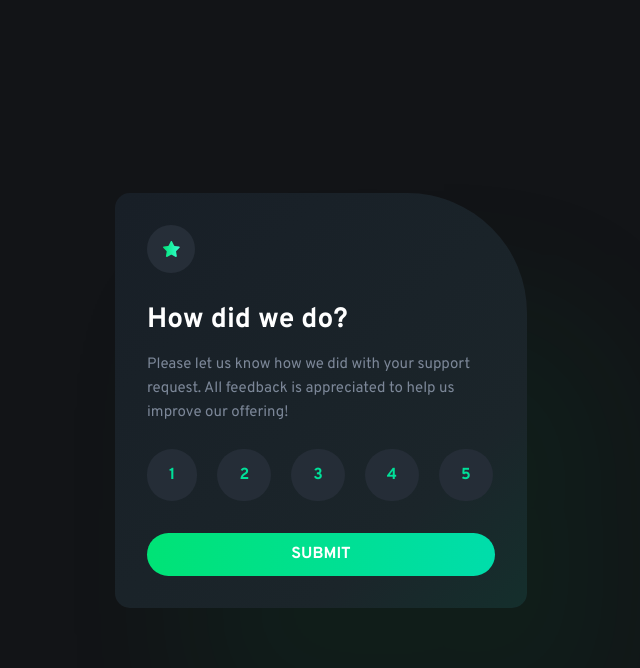
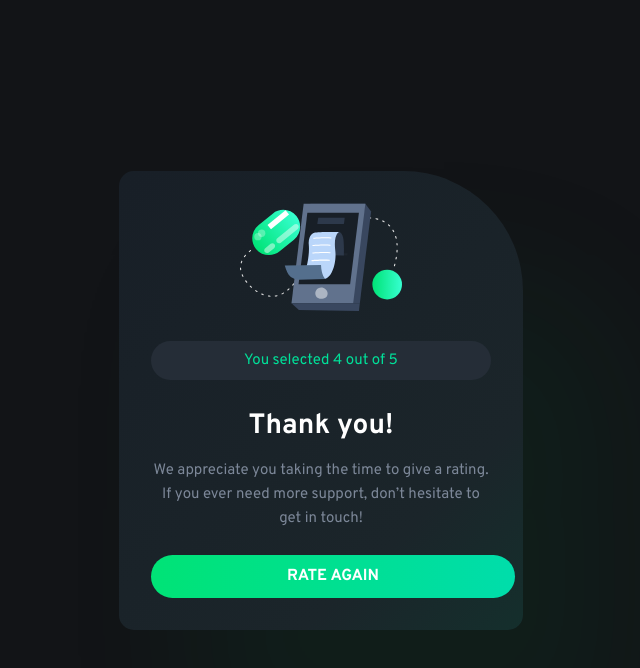
Before and after one commit to correlucas/interactive-rating-component, a plain HTML site: page index.html in a window 1280 px wide. Both pictures are taken after a click on the button "SUBMIT". Shown: the whole page, without its empty margins (319-959 px from the left). Drawn offline with Linux system fonts and the light colour scheme.

Commit message:
submit button working

```diff
--- a/index.html
+++ b/index.html
@@ -15,7 +15,7 @@
 
 <body>
   <main>
-    <article class="input">
+    <article class="input" id="input">
       <img src="./images/icon-star.svg" alt="Star Icon">
       <h1>How did we do?</h1>
       <p>Please let us know how we did with your support request. All feedback is appreciated to help us improve our offering!</p>
@@ -34,14 +34,19 @@
       </div>
     </article>
 
-    <article class="output">
+    <article class="output hidden" id="output">
       <img src="./images/illustration-thank-you.svg" alt="">
       <p class="output-rating">You selected 4 out of 5</p>
 
       <h2>Thank you!</h2>
       <p>We appreciate you taking the time to give a rating. If you ever need more support, don’t hesitate to get in touch!</p>
+
+      <button class="btn-submit" id="submit-again">Rate Again</button>
     </article>
+
   </main>
+
+  <script src="script.js"></script>
 </body>
 
 </html>
--- /dev/null
+++ b/script.js
@@ -0,0 +1,20 @@
+const input = document.querySelector('.input');
+
+const output = document.querySelector('.output');
+
+const submitButton = document.getElementById('submit');
+const submitAgainButton = document.getElementById('submit-again');
+
+submitButton.addEventListener('click', () => {
+  output.classList.remove('hidden');
+  input.classList.add('hidden');
+});
+
+// Here I've added an addEventListener with the click as a trigger to add an action, using the arrow function to add the action to add the class .hidden that have display: none; to make the html block disappear and also to remove it from the class output, making one html element visible and the other invisible when the submit button gets triggered.
+
+submitAgainButton.addEventListener('click', () => {
+  output.classList.add('hidden');
+  input.classList.remove('hidden');
+});
+
+// Here the opposite action happens with the submitAgainButton
--- a/style.css
+++ b/style.css
@@ -137,16 +137,20 @@ ul {
 }
 
 /* output */
-/* .input {
+.hidden {
   display: none;
-} */
+}
 
 .output {
-  display: none;
-  /* display: flex; */
+
   flex-direction: column;
   align-items: center;
   text-align: center;
+}
+
+.output img {
+  display: block;
+  margin: 0 auto;
 }
 
 .output-rating {
@@ -161,3 +165,15 @@ ul {
 .output p {
   max-width: 340px;
 }
+
+.btn-submit {
+  display: block;
+  width: 100%;
+  font: 700 16px/19px 'Overpass', sans-serif;
+  text-transform: uppercase;
+  background: var(--gradient-btn);
+  color: var(--white);
+  text-align: center;
+  padding: 12px;
+  border-radius: 50px;
+}
```
Also changed, not shown: index2.html (deleted, +0 -49 lines).
